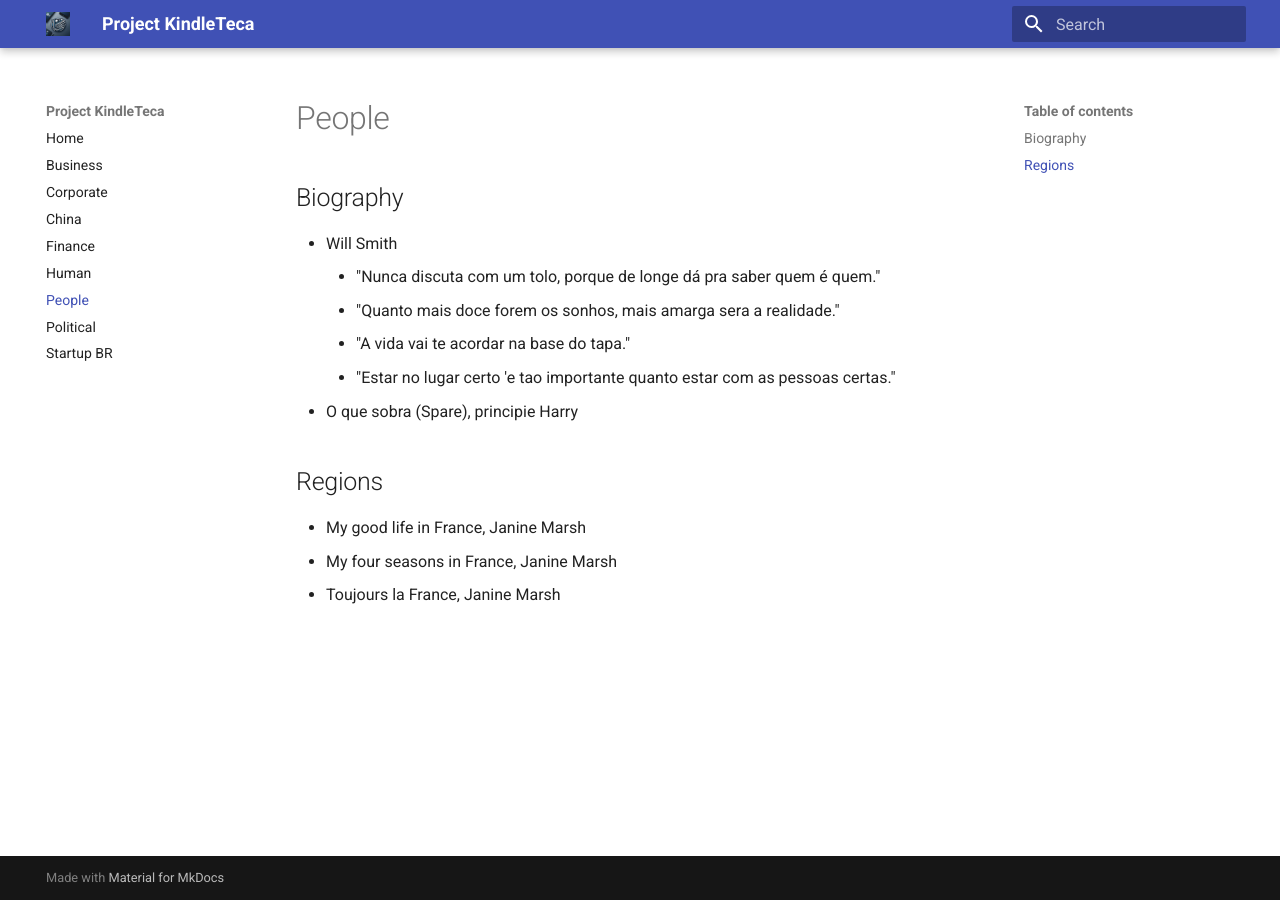
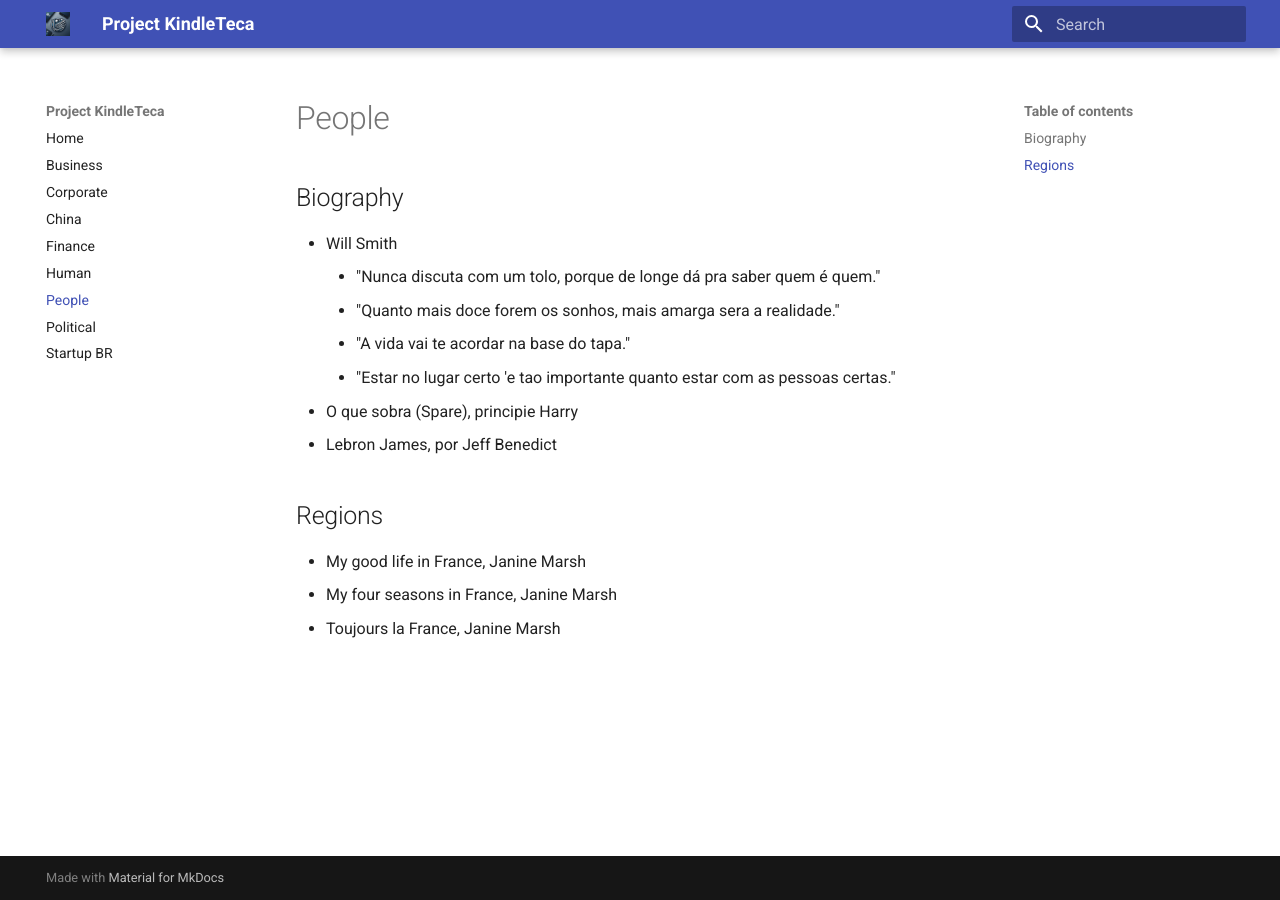
Before and after one commit to renatobrf/kindle-teca, an MkDocs documentation site: the page built from docs/generic.md, in a window 1280 px wide. Built offline with MkDocs 1.6.1 and Material for MkDocs 9.7.7, drawn with Linux system fonts in a browser that asks for light colours.

Commit message:
Update generic.md

```diff
--- a/docs/generic.md
+++ b/docs/generic.md
@@ -5,6 +5,7 @@
     - "A vida vai te acordar na base do tapa."
     - "Estar no lugar certo 'e tao importante quanto estar com as pessoas certas."
 - O que sobra (Spare), principie Harry
+- Lebron James, por Jeff Benedict
 
 ## Regions
 - My good life in France, Janine Marsh
```
